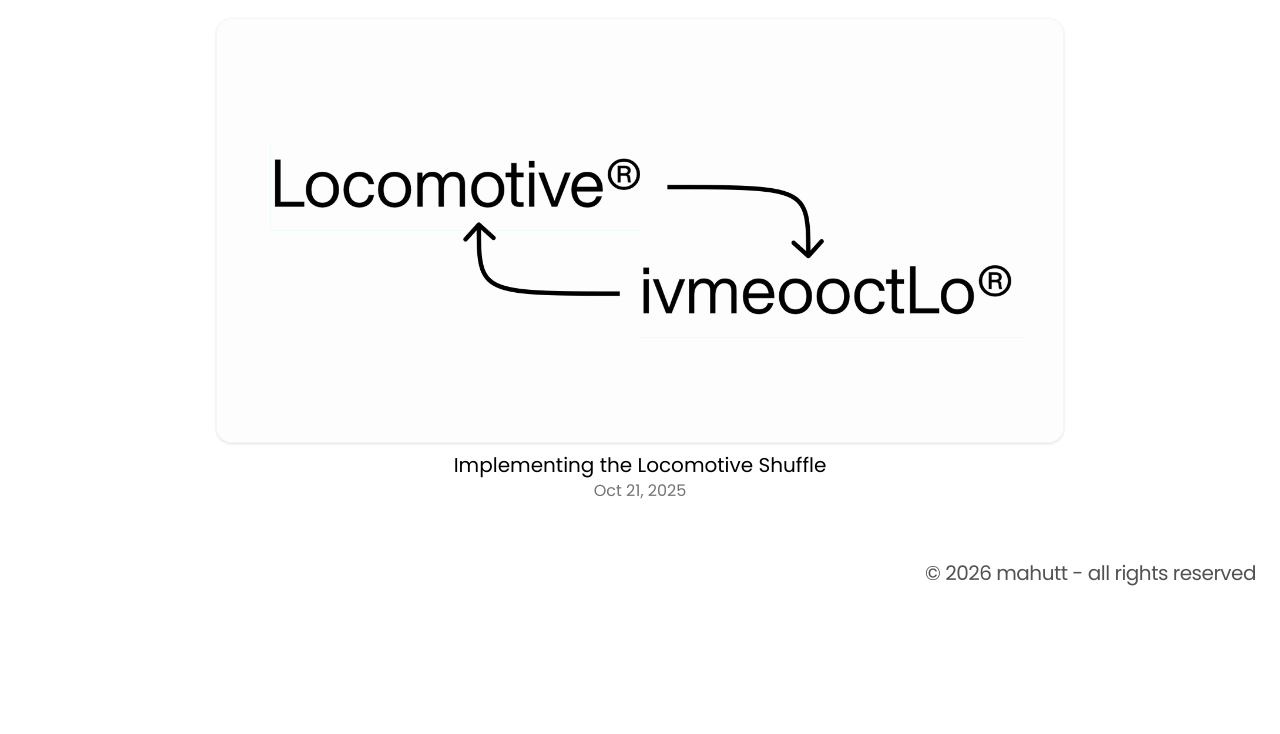
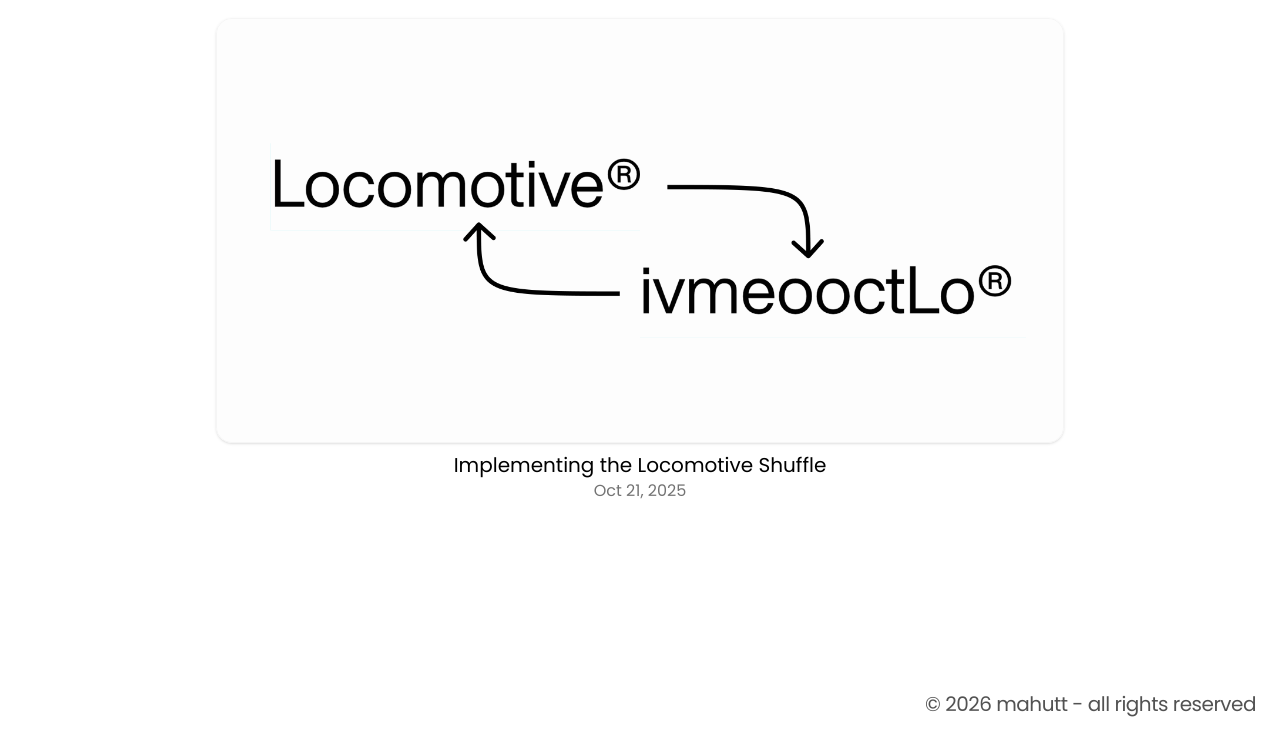
Before and after one commit to mahutt/mahutt, an Astro site: page /blog in a window 1280 px wide. Shown: the part 66-800 px from the top of the page. Built offline with nearby package versions, Linux system fonts and the light colour scheme; Astro itself is replaced by a stand-in of ours; a web font is replaced by a local one.

Commit message:
fix: footer not snapping to bottom on blogs index

```diff
--- a/src/components/Footer.astro
+++ b/src/components/Footer.astro
@@ -2,6 +2,8 @@
 const today = new Date()
 ---
 
-<footer class="px-6 py-4 text-end text-neutral-600 text-xl tracking-tight">
+<footer
+  class="flex-1 flex justify-end items-end px-6 py-4 text-end text-neutral-600 text-xl tracking-tight"
+>
   &copy; {today.getFullYear()} mahutt - all rights reserved
 </footer>
--- a/src/pages/blog/index.astro
+++ b/src/pages/blog/index.astro
@@ -8,7 +8,7 @@ import Header from '../../components/Header.astro'
 import { SITE_DESCRIPTION, SITE_TITLE } from '../../consts'
 
 const posts = (await getCollection('blog')).sort(
-  (a, b) => b.data.pubDate.valueOf() - a.data.pubDate.valueOf()
+  (a, b) => b.data.pubDate.valueOf() - a.data.pubDate.valueOf(),
 )
 ---
 
@@ -17,7 +17,7 @@ const posts = (await getCollection('blog')).sort(
   <head>
     <BaseHead title={SITE_TITLE} description={SITE_DESCRIPTION} />
   </head>
-  <body class="h-dvh">
+  <body class="min-h-dvh flex flex-col">
     <Header />
     <main class="max-w-4xl mx-auto px-6 my-6">
       <section>
```
